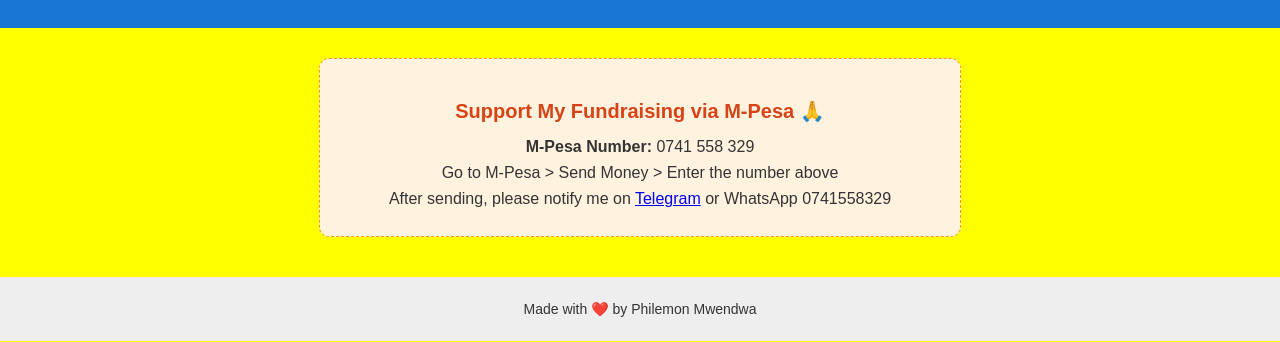
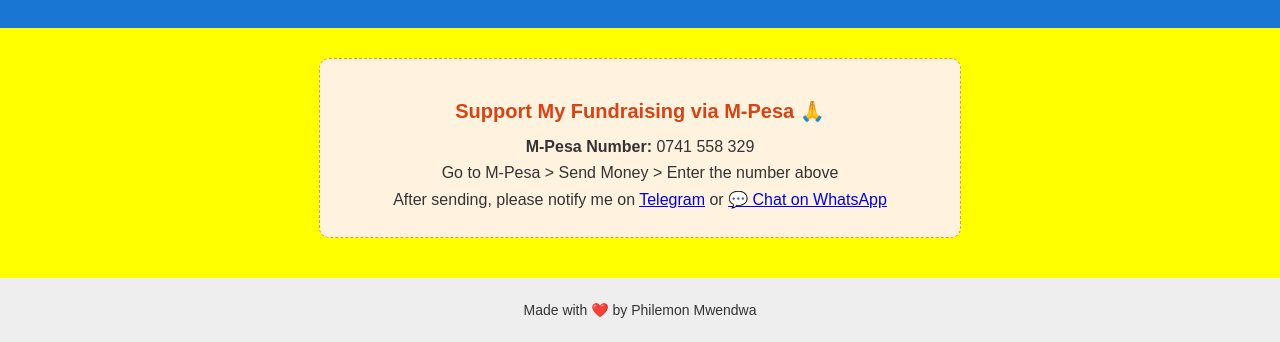
Before and after one commit to architectPhilemon/Fundraising-site, a plain HTML site: page index.html in a window 1280 px wide. Shown: the part 502-844 px from the top of the page. Drawn offline with Linux system fonts and the light colour scheme.

Commit message:
Update index.html

```diff
--- a/index.html
+++ b/index.html
@@ -19,7 +19,9 @@
     <h3>Support My Fundraising via M-Pesa 🙏</h3>
     <p><strong>M-Pesa Number:</strong> 0741 558 329</p>
     <p>Go to M-Pesa > Send Money > Enter the number above</p>
-    <p>After sending, please notify me on <a href="https://t.me/Mern0s" target="_blank">Telegram</a> or WhatsApp 0741558329</p>
+    <p>After sending, please notify me on <a href="https://t.me/Mern0s" target="_blank">Telegram</a> or <a class="whatsapp-btn" href="https://wa.me/254741558329?text=Hi%20Philemon%2C%20I%20saw%20your%20fundraising%20page%20and%20would%20like%20to%20support%20you." target="_blank">
+  💬 Chat on WhatsApp
+    </a></p>
   </div>
 
   <footer>
```
